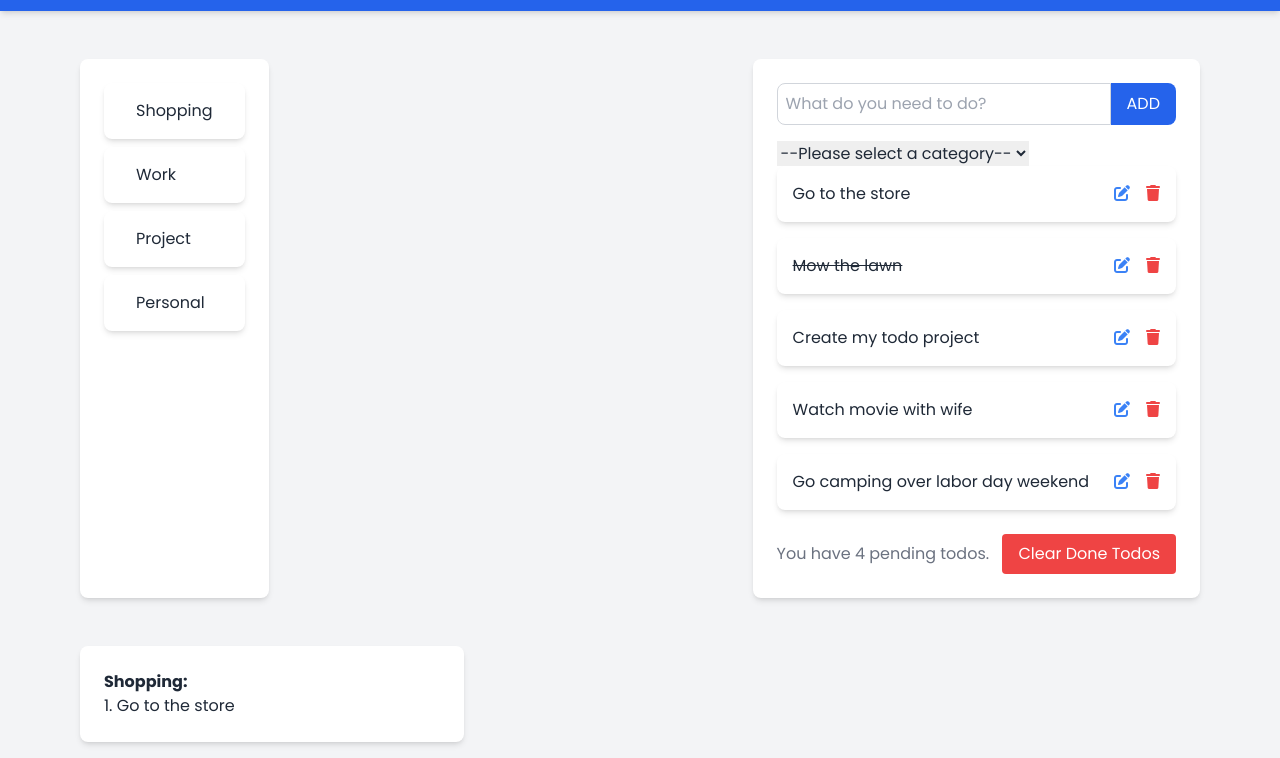
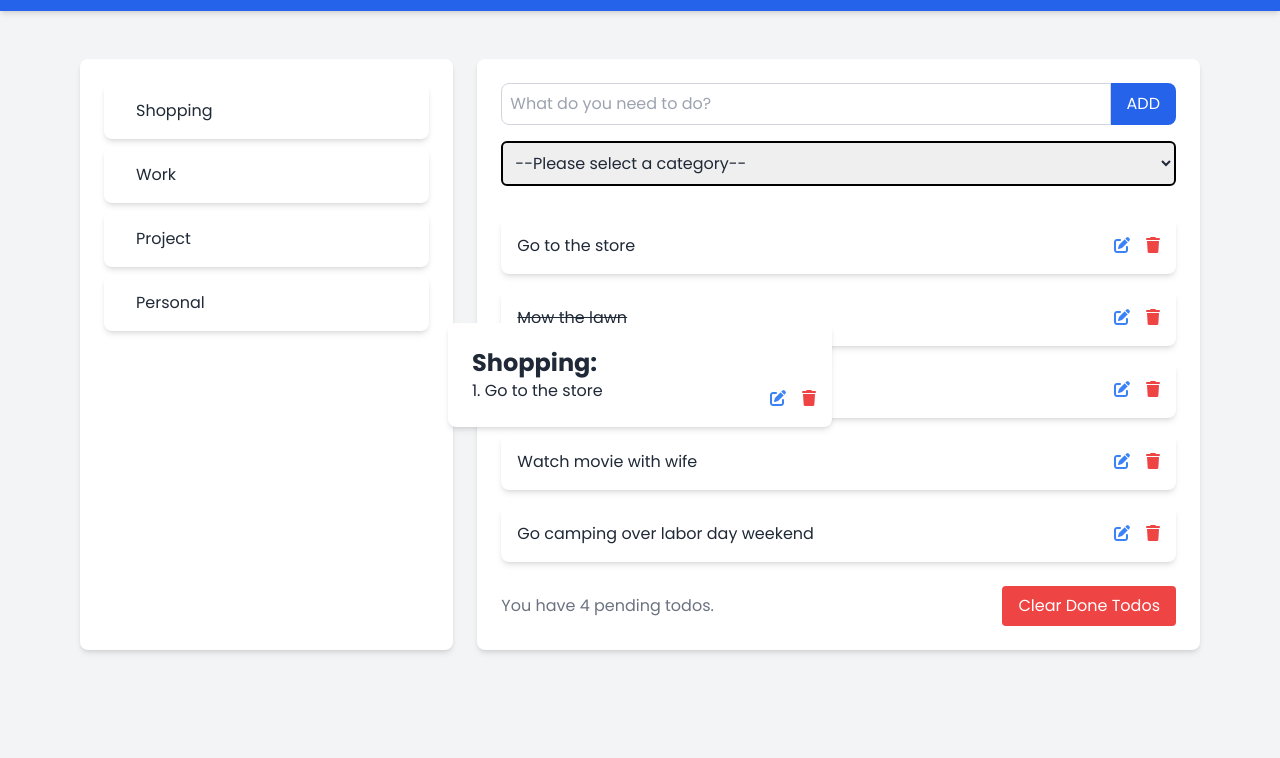
Before and after one commit to JaceTheAce12/basic-todo-app, a website: page index.html in a window 1280 px wide. Both pictures are taken after a click on the element "Shopping". Shown: the part 57-815 px from the top of the page. Drawn offline with nearby package versions, Linux system fonts and the light colour scheme.

Commit message:
changed the ui of the page so the containers fit better on the page

```diff
--- a/index.html
+++ b/index.html
@@ -15,16 +15,21 @@
     <header class="bg-blue-600 p-4 shadow-md">
         <h1 class="text-white text-center text-3xl font-bold">Todo List</h1>
     </header>
-    <main class="max-w-6xl mx-auto p-4 mt-8">
-        <div class="flex justify-between">
-            <div class="display-categories bg-white p-6 rounded-lg shadow-md"></div>
-            <div class="bg-white p-6 rounded-lg shadow-md">
+
+    <main class="max-w-6xl mx-auto p-4 mt-8 space-y-8">
+        <div class="flex flex-col lg:flex-row justify-between space-y-6 lg:space-y-0 lg:space-x-6">
+            <div class="display-categories bg-white p-6 rounded-lg shadow-md lg:w-1/3">
+                <h2 class="text-xl font-semibold mb-4">Categories</h2>
+            </div>
+
+            <div class="bg-white p-6 rounded-lg shadow-md flex-1">
                 <div class="mb-4 flex">
                     <input type="text" class="todo-input flex-grow border border-gray-300 p-2 rounded-l-lg focus:outline-none focus:ring-2 focus:ring-blue-500" placeholder="What do you need to do?">
                     <button class="add-btn bg-blue-600 text-white px-4 py-2 rounded-r-lg hover:bg-blue-700 focus:ring-2 focus:ring-blue-500 transition ease-in-out delay-100">ADD</button>
                 </div>
-                <p class="error-message text-red-500"></p>
-                <select name="categories" class="select-category">
+                <p class="error-message text-red-500 mb-4"></p>
+
+                <select name="categories" class="select-category border-2 border-black p-2 rounded-md cursor-pointer w-full mb-4">
                     <option value="">--Please select a category--</option>
                     <option value="work">Work</option>
                     <option value="personal">Personal</option>
@@ -33,24 +38,19 @@
                     <option value="errand">Errands</option>
                     <option value="projects">Projects</option>
                 </select>
-                <ul class="todo-list space-y-4"></ul>
+
+                <ul class="todo-list space-y-4 mt-4"></ul>
+
                 <footer class="footer mt-6 flex justify-between items-center">
                     <span class="completed-todos text-gray-500"></span>
                     <button class="clear-todos bg-red-500 text-white px-4 py-2 rounded hover:bg-red-600 transition ease-in-out delay-100">Clear Done Todos</button>
                 </footer>
             </div>
         </div>
-        <div class="todo-category-container bg-white p-6 rounded-lg shadow-md w-96 mt-12 hidden">
-            <div>
-                <button>X</button>
-                <div>
-                    <span><i class="fa-solid fa-trash text-red-500 cursor-pointer ml-2 hover:text-red-600 transition ease-in-out delay-200"></i></span>
-                    <span><i class="fa-solid fa-pen-to-square text-blue-500 cursor-pointer mr-2 hover:text-blue-600 transition ease-in-out delay-200"></i></span>
-                </div>
-            </div>
+
+        <div class="todo-category-container bg-white p-6 rounded-lg shadow-md w-96 lg:w-96 hidden absolute top-1/2 left-1/2 transform -translate-x-1/2 -translate-y-1/2">
         </div>
     </main>
-
 <script src="/src/js/script.js"></script>
 <script src="https://kit.fontawesome.com/e15d06906a.js" crossorigin="anonymous"></script>
 </body>
--- a/src/js/script.js
+++ b/src/js/script.js
@@ -45,10 +45,9 @@ let todos = [
 
 const addTodo = () => {
     const todoText = todoInput.value.trim();
-    const categorySelection = selectCategory.value;
     const categoryText = selectCategory.options[selectCategory.selectedIndex].text;
 
-    if (todoText && categorySelection) {
+    if (todoText && categoryText) {
         const newTodo = {
             todoId: todos.length,
             todoText: todoText,
@@ -177,7 +176,6 @@ const renderCategories = () => {
     const displayCategories = document.querySelector('.display-categories');
     displayCategories.innerHTML = '';
     const newSet = new Set();
-    let toggleContainer = false;
 
     todos.forEach((todo, i) => {
         if (!newSet.has(todo.category)) {
@@ -189,8 +187,9 @@ const renderCategories = () => {
             const categoryText = document.createElement('p');
             categoryText.textContent = todo.category;
 
+            const todoCategoryContainer = document.querySelector('.todo-category-container');
+
             categoryContainer.addEventListener('click', () => {
-                const todoCategoryContainer = document.querySelector('.todo-category-container');
                 todoCategoryContainer.classList.toggle('hidden');
                 renderTodosByCategory(todo.category);
 
@@ -200,8 +199,6 @@ const renderCategories = () => {
             displayCategories.appendChild(categoryContainer);
         }
     })
-
-    console.log(newSet);
 }
 
 const renderTodosByCategory = (category) => {
@@ -209,25 +206,58 @@ const renderTodosByCategory = (category) => {
     todoCategoryContainer.innerHTML = '';
     const filteredTodos = todos.filter(todo => todo.category === category);
 
+    if (filteredTodos.length > 0) {
+        const categoryTitle = document.createElement('h1');
+        categoryTitle.textContent = `${category}:`;
+        categoryTitle.classList.add('font-bold', 'text-2xl');
+        todoCategoryContainer.appendChild(categoryTitle);
+    }
+
     filteredTodos.forEach((todo, i) => {
-        const categoryTitle = document.createElement('h1');
-        categoryTitle.textContent = `${todo.category}:`;
-        categoryTitle.classList.add('font-bold');
+        const textContainer = document.createElement('div');
 
         const todoText = document.createElement('p');
         todoText.textContent = `${i + 1}. ${todo.todoText}`;
 
-        todoCategoryContainer.appendChild(categoryTitle);
-        todoCategoryContainer.appendChild(todoText);
+        textContainer.appendChild(todoText);
+        todoCategoryContainer.appendChild(textContainer);
+
+        categoryButtons(todo.category);
+
     })
 }
 
-const deleteCategory = (index) => {
+const categoryButtons = (category) => {
+    const buttonContainer = document.createElement('div');
+    buttonContainer.classList.add('flex', 'gap-4', 'absolute', 'bottom-4', 'right-4');
 
+    const deleteBtn = document.createElement('span');
+    deleteBtn.innerHTML = '<i class="fa-solid fa-trash text-red-500 cursor-pointer hover:text-red-600 transition ease-in-out delay-200"></i>';
+    deleteBtn.addEventListener('click', () => {
+        deleteCategory(category);
+        renderCategories();
+        console.log(`Deleted category: ${category}`);
+    });
+
+    const editBtn = document.createElement('span');
+    editBtn.innerHTML = '<i class="fa-solid fa-pen-to-square text-blue-500 cursor-pointer hover:text-blue-600 transition ease-in-out delay-200"></i>';
+
+    buttonContainer.appendChild(editBtn);
+    buttonContainer.appendChild(deleteBtn);
+
+    const todoCategoryContainer = document.querySelector('.todo-category-container');
+    todoCategoryContainer.appendChild(buttonContainer);
 }
 
-const editCategory = (index) => {
+const deleteCategory = (category) => {
+    todos.forEach(todo => {
+        if (todo.category === category) {
+            delete todo.category;
+        }
+    });
 
+    renderTodos();
+    renderCategories();
 }
 
 // Event Listeners
```
